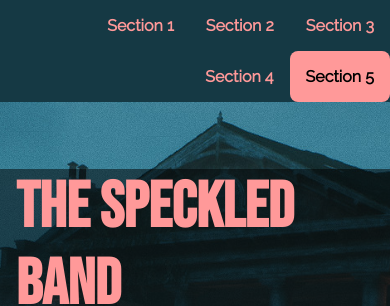
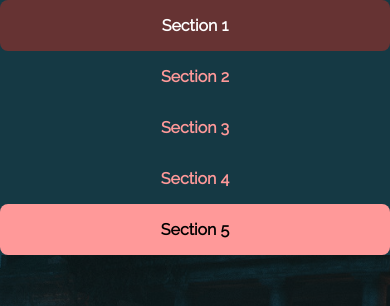
Before and after one commit to lincore81/udct2-landing-page, a website: page index.html in a window 390 px wide. Shown: the top 306 px of the page. Drawn offline with Linux system fonts and the light colour scheme.

Commit message:
Made the navigation extra responsive, just in case
- Optimised header for innerWidth <= 600px:
    - header position becomes static
    - nav list becomes column based
- added 'scroll to top' button so users can easily reach the static header

```diff
--- a/css/styles.css
+++ b/css/styles.css
@@ -25,6 +25,10 @@ body {
 .hidden {
     opacity: 0;
     transition: ease 0.5s all;
+}
+
+.invisible {
+    display: none;
 }
 
 
@@ -72,6 +76,33 @@ section {
 
 /* ---- Module Rules ---- */
 
+/* scroll to top feature */
+#scrolltotop-wrapper {
+    position: fixed;
+    bottom: 4px;
+    right: 4px;
+    padding: 8px;
+    background: rgba(0, 0, 0, 0.5);
+    border-radius: 8px;
+    border: 1px solid rgba(0, 0, 0, 0.5);
+}
+
+#scrolltotop-wrapper:hover {
+    border: 1px solid white;
+}
+
+#scrolltotop {
+    background: none;
+    border: none;
+    color: #f99;
+    text-transform: uppercase;
+}
+
+#scrolltotop:hover {
+    cursor: pointer;
+}
+
+
 /* Navigation Styles*/
 .navbar__menu ul {
     padding-left: 0;
@@ -113,6 +144,23 @@ section {
     width: 100%;
     z-index: 5;
 }
+
+
+/* Responsive nav */
+@media  only screen and (max-width: 600px) {
+    .page__header {
+        position: static;
+    }
+    #navbar__list {
+        display: flex;
+        flex-direction: column;
+    }
+
+    header li {
+        text-align: center;
+    }
+}
+
 
 /* Footer Styles */
 .page__footer {
--- a/js/app.js
+++ b/js/app.js
@@ -36,10 +36,12 @@
 */
 const SECTION_SELECTOR = `main > section`
     , CSS_ACTIVE_CLASS = `active`
-    , CSS_HIDDEN_CLASS = `hidden`
+    , CSS_HIDDEN_CLASS = `hidden` // opacity: 0
+    , CSS_INVISIBLE_CLASS = `invisible` // display: none
     , LABEL_ATTRIB = `data-nav`
     , NAV_LIST_ID = `navbar__list`
     , HEADER_HIDE_DELAY = 3000
+    , MAX_COMPAT_WIDTH = 600 // if innerWidth is <= this, never hide the header
     ;
 
 /**
@@ -118,7 +120,10 @@ export const debounce = (f, intervallMs=100) => {
         if (shouldCall) {
             f(ev);
             shouldCall = false;
-            setTimeout(() => shouldCall = true, intervallMs);
+            setTimeout(() => {
+                shouldCall = true;
+                f(ev);
+            }, intervallMs);
         }
     };
 };
@@ -178,9 +183,9 @@ export const populateNav = () => {
                         class: `menu__link`
                     },
                     /* children:*/
-                    [section.getAttribute(LABEL_ATTRIB) || 'NO LABEL!'],
+                    [section.getAttribute(LABEL_ATTRIB) || `NO LABEL!`],
                     /* events:  */
-                    [['click', scrollToSection(section)]]
+                    [[`click`, scrollToSection(section)]]
                 )
             ]));
     if (!navList) {
@@ -188,7 +193,7 @@ export const populateNav = () => {
     }
     $(navList, {}, navItems);
     // This doesn't really belong here, but I'm too lazy to refactor again:
-    const header = document.querySelector('.page__header');
+    const header = document.querySelector(`.page__header`);
     if (!header) {
         throw new Error(`No header found.`);
     }
@@ -224,9 +229,28 @@ export const updateNavBar = state => {
  */
 export const scrollToSection = section => ev => {
     ev.preventDefault();
-    section.scrollIntoView({behavior: 'smooth'});
+    section.scrollIntoView({behavior: `smooth`});
 };
 
+/**
+ * Create a button that scrolls back to the top and is only displayed when the
+ * user scrolled past 1/2 of the viewport height.
+ */
+const makeScrollToTopButton = () => {
+    const scrollToTopButton = $(`div`, {id: `scrolltotop-wrapper`}, [
+            $(`button`,
+                /* attribs:*/ { id: `scrolltotop`, class: `link-button`},
+                /* label:  */ [`🠕 Scroll to top`],
+                /* events: */ [[`click`, () => scrollTo({top: 0, behavior: `smooth`})]]
+            )
+        ]);
+    document.body.appendChild(scrollToTopButton);
+    const {show, hide} = makeHideable(scrollToTopButton, undefined, CSS_INVISIBLE_CLASS);
+
+    window.addEventListener(`scroll`,
+        debounce(() => scrollY > innerHeight / 2 ? show() : hide(), 200)
+    );
+};
 
 /**
  * @typedef {{show: VoidFunction, hide: VoidFunction}} Hideable
@@ -236,27 +260,29 @@ export const scrollToSection = section => ev => {
  * Moving the mouse over the element or focusing it with the keyboard prevents
  * hiding. This function just adds/removes a css class.
  * @param {Element} element
- * @param {Predicate<Element>} predicate Must return true to allow hiding.
+ * @param {Predicate<Element>=} predicate Must return true to allow hiding.
+ * @param {string=} cssClass
  * @returns {Hideable}
  */
-const makeHideable = (element, predicate) => {
+const makeHideable = (element, predicate, cssClass=CSS_HIDDEN_CLASS) => {
     let mayHideElement = true;
     const enableHiding = () => mayHideElement = true
         , disableHiding = () => {
-            element.classList.remove(CSS_HIDDEN_CLASS);
+            element.classList.remove(cssClass);
             mayHideElement = false;
         };
     // add event listeners:
     $(element, {}, [], [
-        ['focus', disableHiding],
-        ['mouseenter', disableHiding],
-        ['blur', enableHiding],
-        ['mouseleave', enableHiding],
+        [`focus`, disableHiding],
+        [`mouseenter`, disableHiding],
+        [`blur`, enableHiding],
+        [`mouseleave`, enableHiding],
     ]);
     return {
-        hide: () => mayHideElement && predicate(element) &&
-            element.classList.add(CSS_HIDDEN_CLASS) || undefined,
-        show: () => element.classList.remove(CSS_HIDDEN_CLASS)
+        hide: () => mayHideElement
+                && (!predicate || predicate(element))
+                && element.classList.add(cssClass) || undefined,
+        show: () => element.classList.remove(cssClass)
     };
 };
 
@@ -266,11 +292,14 @@ const makeHideable = (element, predicate) => {
  * Entry point:
  * - populate the nav list
  * - update the nav list on scroll
+ * - create the `scroll to top` button
  * - hide the header after a delay when the user scrolled
  */
 {
     const state = populateNav()
-        , hideable = makeHideable(state.header, () => window.scrollY > 0);
+        , hideable = makeHideable(state.header, () =>
+            window.scrollY > 0 && innerWidth > MAX_COMPAT_WIDTH);
+    makeScrollToTopButton();
 
     /** @type {number | undefined} */
     let timerId = undefined;
```
